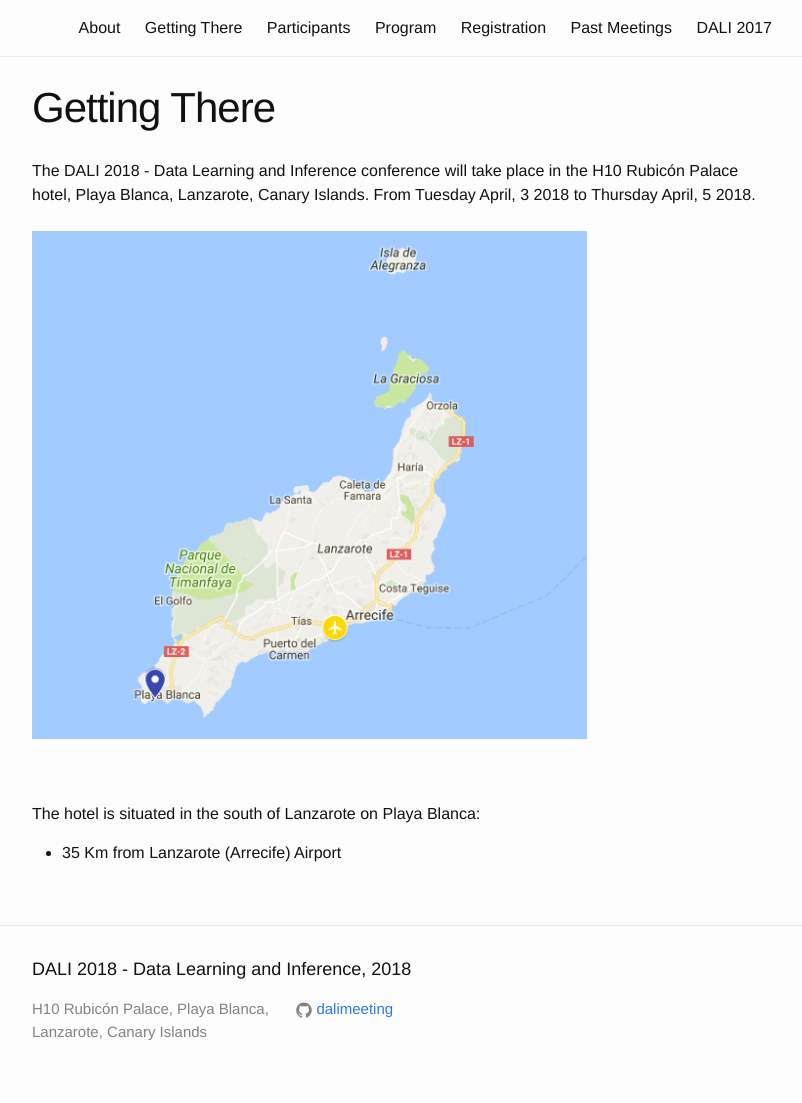
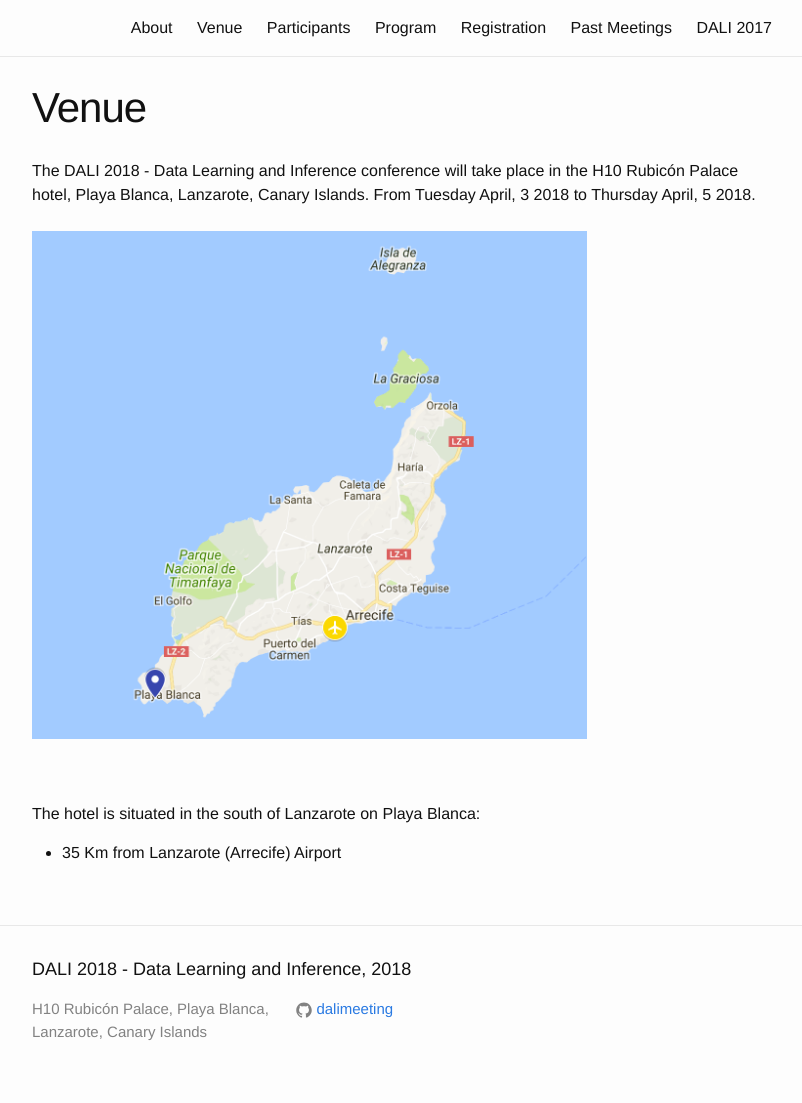
Before and after one commit to dalimeeting/dalimeeting.github.io, a Jekyll site: the page built from getting_there.html, in a window 1280 px wide. Shown: the part 351-1454 px from the top of the page, without its empty margins (238-1040 px from the left). Built offline with Jekyll 4.4.1, drawn with Linux system fonts in a browser that asks for light colours.

Commit message:
Update getting_there.html

```diff
--- a/getting_there.html
+++ b/getting_there.html
@@ -1,6 +1,6 @@
 ---
 layout: getting_there
-title: Getting There
+title: Venue
 weight: 2
 ---
 
```
